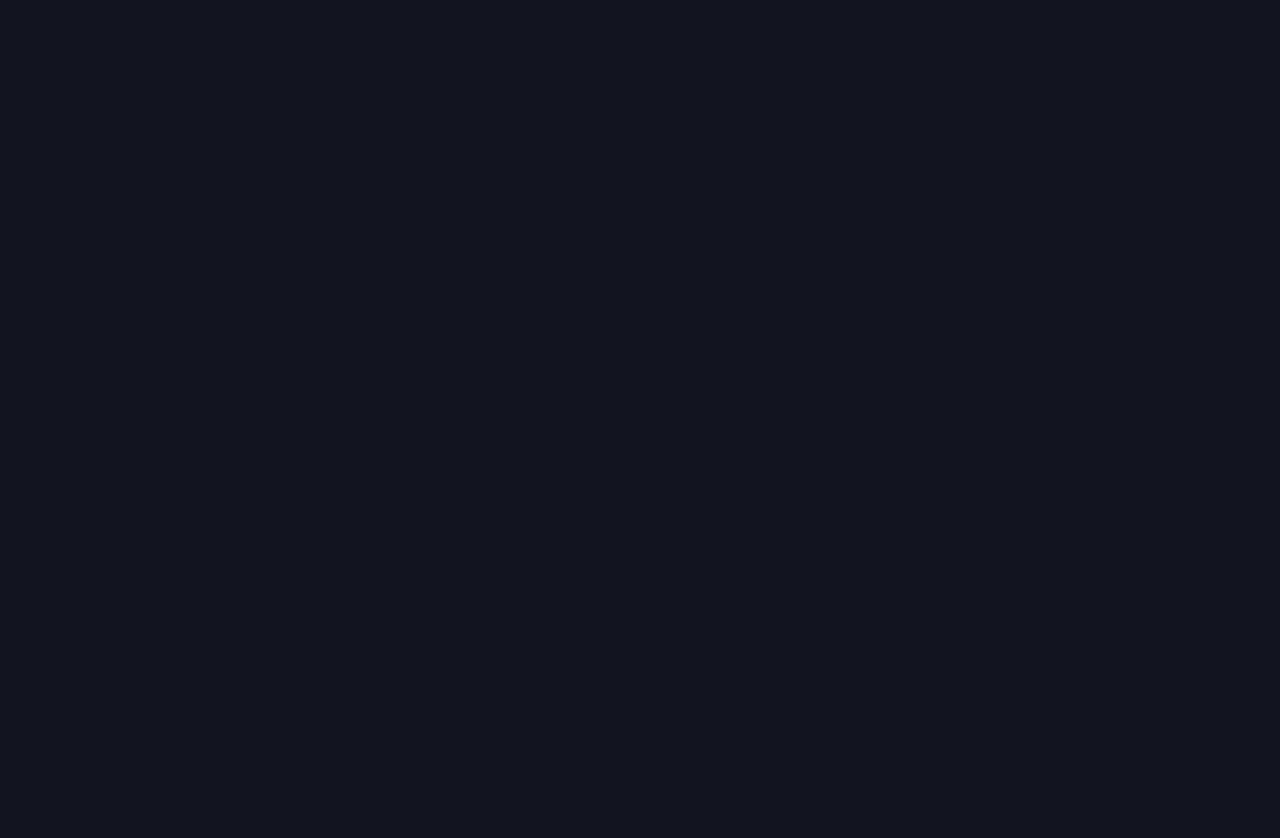
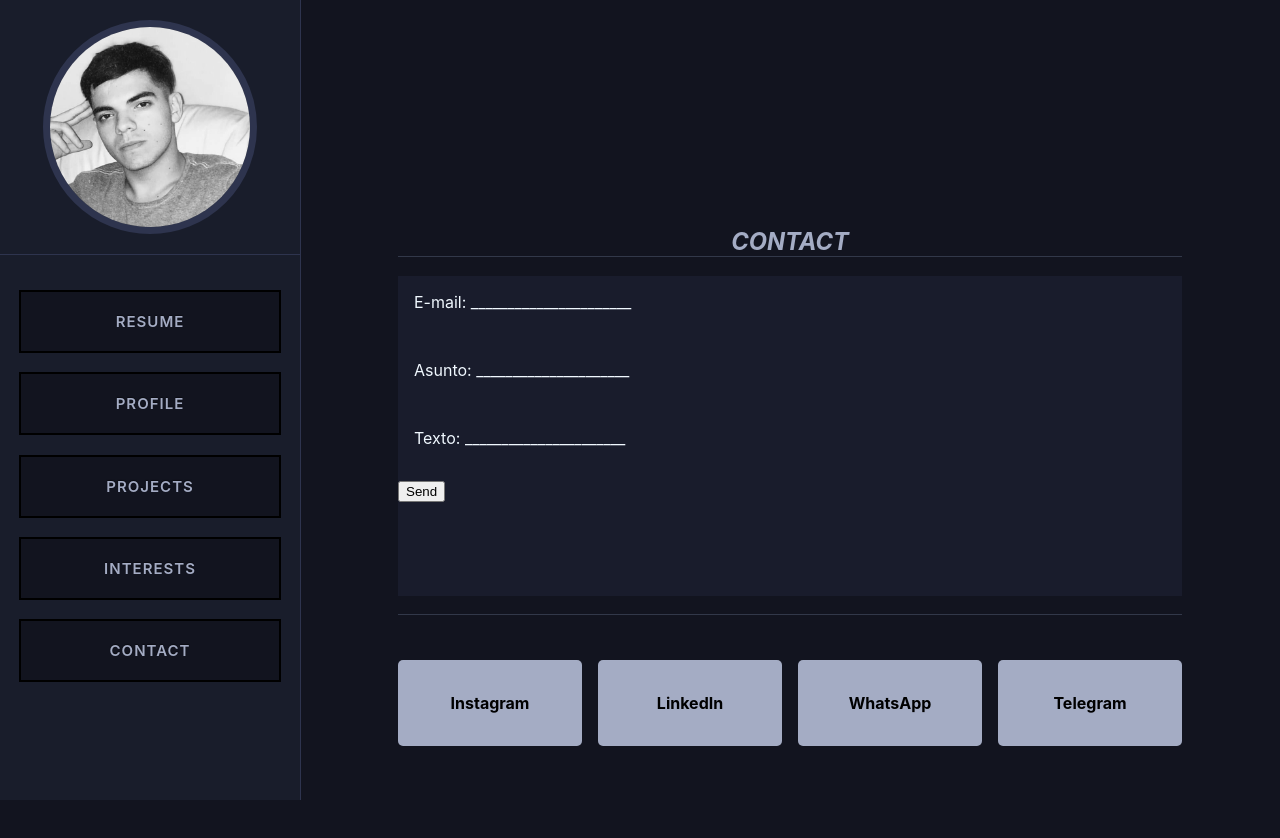
Before and after one commit to mpaludi/my_portfolio, a React (Create React App) app: page /contact in a window 1280 px wide. Shown: the top 838 px of the page. Before the commit the page ends 800 px from the top, so only its background shows below. Built offline with nearby package versions, Linux system fonts and the light colour scheme.

Commit message:
Base contact added

```diff
--- a/src/components/Contact.js
+++ b/src/components/Contact.js
@@ -1,10 +1,34 @@
 import React from 'react';
+import '../css/Profile.scss'
+import '../css/Button.scss'
 
 function Contact() {
 
   return(
-    <div>
-      Completar ...
+    <div className="profile-container">
+        <h2>Contact</h2>
+        <div className="profile-content">
+          <p> E-mail:   ______________________</p>
+          <p> Asunto:   _____________________</p>
+          <p> Texto:   ______________________</p>
+          <button>Send</button>
+        </div>
+        <br/>
+        <br/>
+        <ul id='container-buttons'>
+          <li>
+            <h4>Instagram</h4>
+          </li>
+          <li>
+            <h4>LinkedIn</h4>
+          </li>
+          <li>
+            <h4>WhatsApp</h4>
+          </li>
+          <li>
+            <h4>Telegram</h4>
+          </li>
+        </ul>
     </div>
   )
 }
--- a/src/components/Nav.js
+++ b/src/components/Nav.js
@@ -13,16 +13,14 @@ function Nav() {
             </a>
           </div>
           <ul class="mi-header-menu">
-            <li> <a href="/"> <span>Home</span> </a>
+            <li> <a href="/"> <span>Resume</span> </a>
             </li>
             <li><a href="/profile"><span>Profile</span></a>
             </li>
-            <li><a href="/resume">
-              <span>Resume</span></a>
+            <li><a href="/">
+              <span>Projects</span></a>
             </li>
-            <li><a href="/portfolios"><span>Portfolios</span></a>
-            </li>
-            <li><a href="/blogs"><span>Blogs</span></a>
+            <li><a href="/"><span>Interests</span></a>
             </li>
             <li><a href="/contact"><span>Contact</span></a>
             </li>
--- a/src/index.js
+++ b/src/index.js
@@ -4,6 +4,7 @@ import './css/index.scss';
 import { BrowserRouter as Router, Route} from 'react-router-dom';
 import Profile from './components/Profile';
 import AboutMe from './components/AboutMe';
+import Contact from './components/Contact';
 import Nav from './components/Nav';
 import reportWebVitals from './reportWebVitals';
 
@@ -21,6 +22,12 @@ ReactDOM.render(
           <Profile/>
         </div>
       </Route>
+      <Route path="/contact">
+        <div className="container-page">
+          <Nav/>
+          <Contact/>
+        </div>
+      </Route>
     </Router>,
   document.getElementById('root')
 );
```
